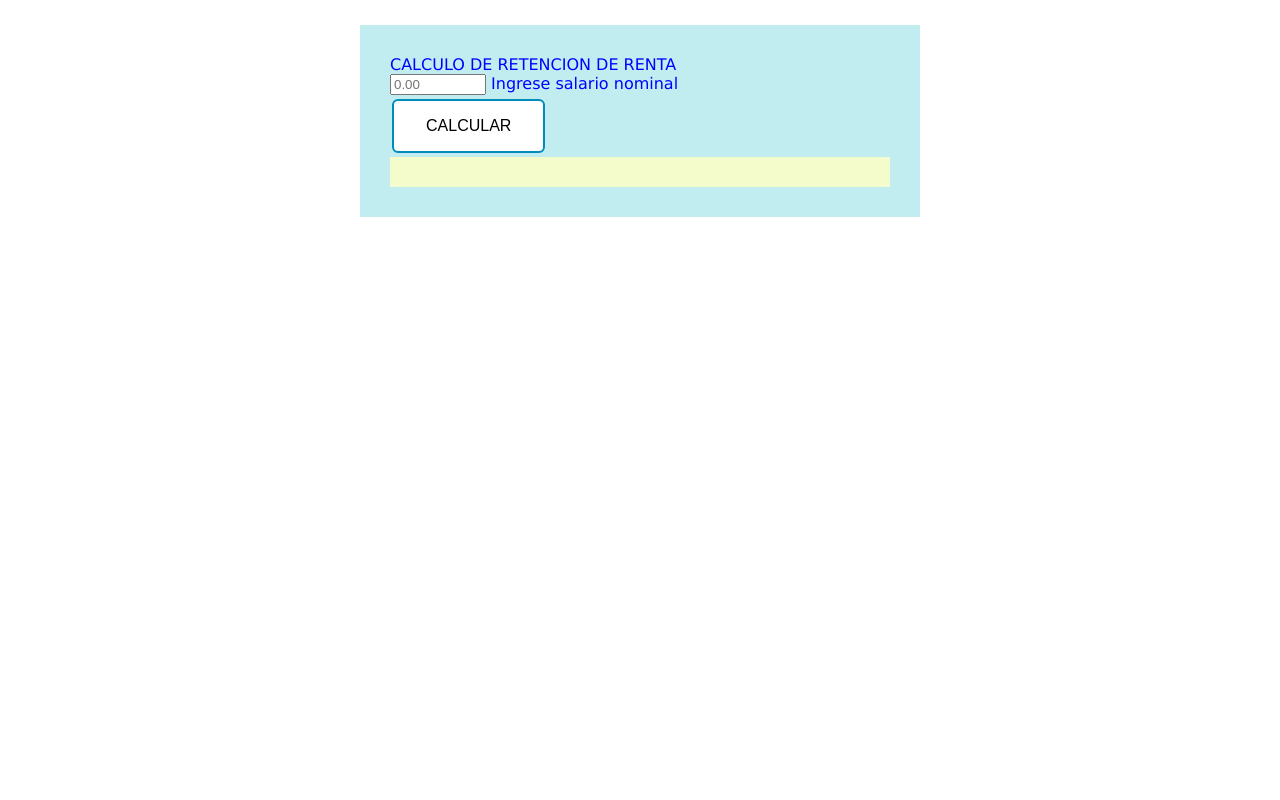
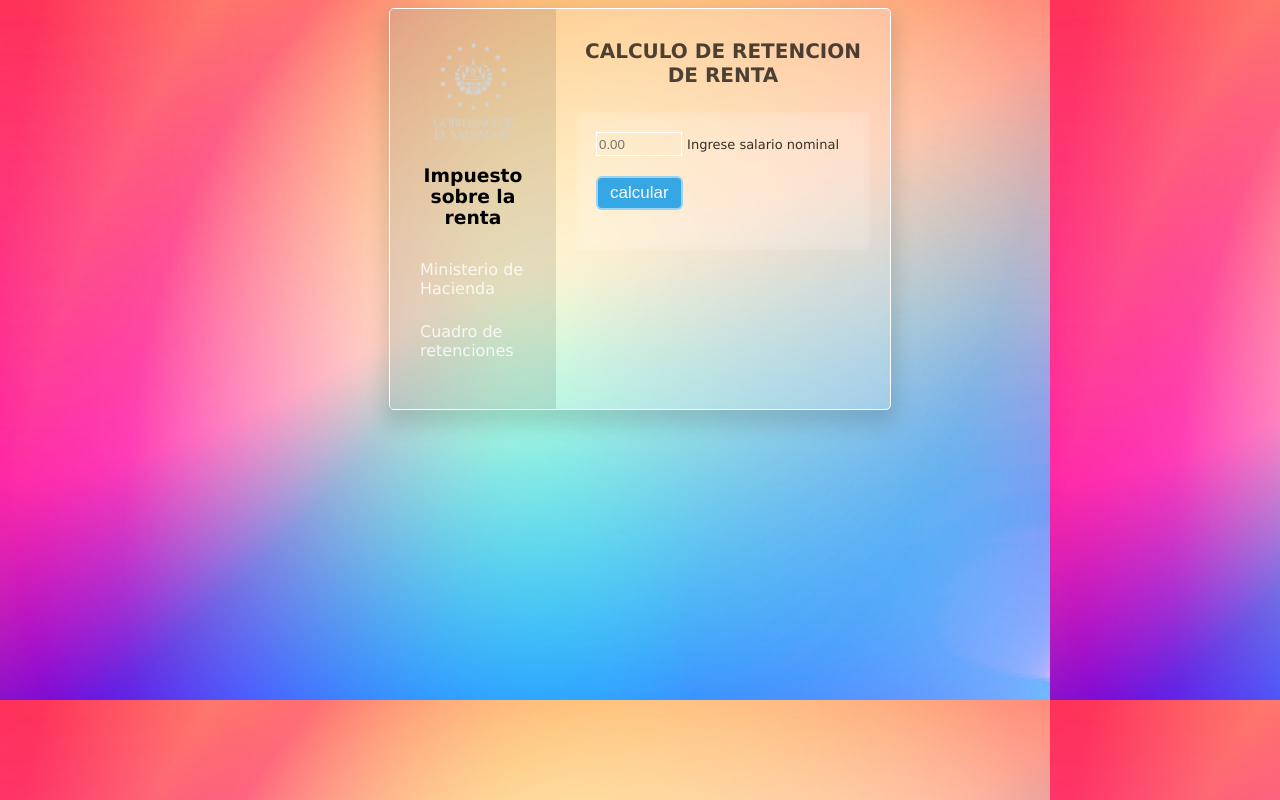
Before and after one commit to Edimires/Edimires-github.io, a plain HTML site: page index.html in a window 1280 px wide. Drawn offline with Linux system fonts and the light colour scheme.

Commit message:
cambio total en diseño CSS

```diff
--- a/Renta.css
+++ b/Renta.css
@@ -1,6 +1,81 @@
 body{
+    background-image: url(img/fondo.png);
     font-family: Verdana, Geneva, Tahoma, sans-serif;
 }
+
+
+.contact-form{
+    max-width:500px;
+    max-height: 800px;
+    height: 400px;
+    background-color: rgba(255, 255, 255, 0.2);
+    backdrop-filter: blur(20px);
+    border: solid 1px rgba(255, 255, 255, 05);
+    border-radius: 5px;
+    box-shadow: 0 10px 20px 5px rgba(0, 0, 0, 0.13);
+    margin-top: 25px;
+    margin: auto;
+    display: flex;
+    position: center;
+
+}
+
+.sidebar{
+    background-color: rgba(0, 0, 0, 0.1);
+    overflow: hidden;
+    padding: 20px;
+    width: 30%;
+}
+
+.sidebar ul{
+    padding: 0;
+    margin: 20px 0;
+    list-style: none;
+    text-align: left;
+}
+
+.sidebar ul li a{
+    color: rgba(255, 255, 255, 0.8);
+    display: block;
+    text-decoration: none;
+    padding: 12px 10px;
+}
+
+.sidebar ul li a:hover{
+    color: white;
+    border-radius: 5px ;
+    background-color: #0084ff;
+    box-shadow: 0 5px 10px 2px rgba(10,137, 255, 0.5);
+}
+
+.fonte{
+    color: black;
+    text-align: center;
+    margin-top: 10px;
+}
+.escudo{
+    width: 85px;
+
+
+}
+.container{
+    padding: 20px;
+    width: 70%;
+}
+
+.title{
+    color:rgba(0,0, 0, 0.7);
+    font-size:  20px;
+    margin: 10px 0;
+    text-align: center;
+}
+
+.frmInputs{
+    margin-top: 25px;
+    backdrop-filter: blur(5px);
+    display: block;
+    padding: 20px;
+    }
 
 
 .results{
@@ -9,55 +84,54 @@ body{
     font-family: Verdana, Geneva, Tahoma, sans-serif;
     padding: 5px;
 }
-.mostrarRetencion {
-    max-width:500px;
-    max-height: 800px;
-    background: #f4fccb;
+
+.span{
+    color: rgba(5, 0, 0, 0.8);
+    text-align: left;
+    font-size: 13px;
 }
 
-.contact-form{
-    max-width:500px;
-    max-height: 800px;
-    background: #c1edf0;
-    margin-top: 25px;
-    margin-left: auto;
-    margin-right: auto;
-    position: center;
-    padding: 30px;
-}
-
-.title{
-    color:blue;
+.entrada{
+    background-color: rgba(255, 255, 255, 0.0);
+    width: 80px;
+    height: 20px;
+    border: solid 1.5px rgba(255, 255, 255, 1);
 }
 
 
 .send{
 
 
+    color: rgb(248, 248, 248);
+     background-color: rgba(15, 153, 233, 0.836);
+     border: solid 2px rgba(255, 255, 255, 0.5);
 
-color: #105066;
-/* Eliminar color de fondo */
-background: #ffffff;
-/* Grosor del borde, estilo de línea y color */
-border: 2px solid #10181b;
-/* Añadir esquinas curvadas */
-border-radius: 6px;
-/* Poner texto en mayúsculas */
-      border: solid;
-      color: rgb(38, 66, 64);
-      padding: 16px 32px;
+     border-radius: 6px;
+
+
+      padding: 5px 12px 5px 12px;
+
+
       text-align: center;
       display: inline-block;
-      font-size: 16px;
-      margin: 4px 2px;
-      -webkit-transition-duration: 0.6s; /* Safari */
-      transition-duration: 0.6s;
-      cursor: pointer;
-      text-decoration: none;
-      text-transform: uppercase;
+      font-size: 17px;
+      margin-top: 20px;
+      margin-bottom: 20px;
+
+
+
+
 }
-.send {
-      background-color: white;
-      color: black;
-      border: 2px solid #008CBA;
+
+.send:hover{
+    color: white;
+    border-radius: 5px ;
+    background-color: #0084ff;
+    box-shadow: 0 5px 10px 2px rgba(10,137, 255, 0.5);
 }
+.mostrarRetencion {
+    margin-top: 25px;
+    max-width:500px;
+    max-height: 800px;
+    color:rgba(0,0, 0, 0.7);
+}
--- a/index.html
+++ b/index.html
@@ -10,20 +10,35 @@
 <body>
     <section id="slick"><!--Area de formulario-->
         <div class="contact-form"> <!--Titulo para css-->
-            <div class="title">CALCULO DE RETENCION DE RENTA  <!--Texto indicativo-->
+
+            <div class="sidebar">
+                <div class="fonte">
+                    <img src="img/escudo.png" class="escudo"width="50" alt="">
+                    <h3>Impuesto sobre la renta</h3>
+                    <ul>
+                        <li><a href="https://portaldgii.mh.gob.sv/ssc/home">Ministerio de Hacienda</a></li>
+                        <li><a href="https://www.mh.gob.sv/downloads/pdf/700-DGII-CM-0000-41.pdf">Cuadro de retenciones</a></li>
+                        <li><a href=""></a></li>
+                    </ul>
+                </div>
+            </div>
+
+            <div class="container"><!--Texto indicativo-->
+                <h1 class="title">CALCULO DE RETENCION DE RENTA </h1>
 
             <!--Formulario para pedir datos-->
                 <div class="w-100"> <!-- -->
 
-                    <form name="frmCalculo" id="Calculo" action="javascript:void(0);">
+
+                    <form class="frmInputs" name="frmCalculo" id="Calculo" action="javascript:void(0);">
                         <div class="field"> <!--Campo para la base del rectangulo-->
-                            <input type="number" name="salario" id="salario" min="0" max="50000" step=".1" placeholder="0.00" required />
-                            <span class="entypo-base icon"></span>
-                            <span class="slick-tip left">Ingrese salario nominal</span>
+                            <input class="entrada" type="number" name="salario" id="salario" min="0" max="50000" step=".1" placeholder="0.00" required />
+                            <span class=""></span>
+                            <span class="span">Ingrese salario nominal</span>
                         </div>
 
                         <!--Botones para enviar datos a JS-->
-                        <input type="submit" value="calcular" class="send" name="btncalcular" id="calcular"/>
+                        <input class="send" type="submit" value="calcular"  name="btncalcular" id="calcular"/>
 
                     </form>
                 </div>
```
Also changed, not shown: img/escudo.png (added), img/fondo.jfif (added), img/fondo.png (added).
